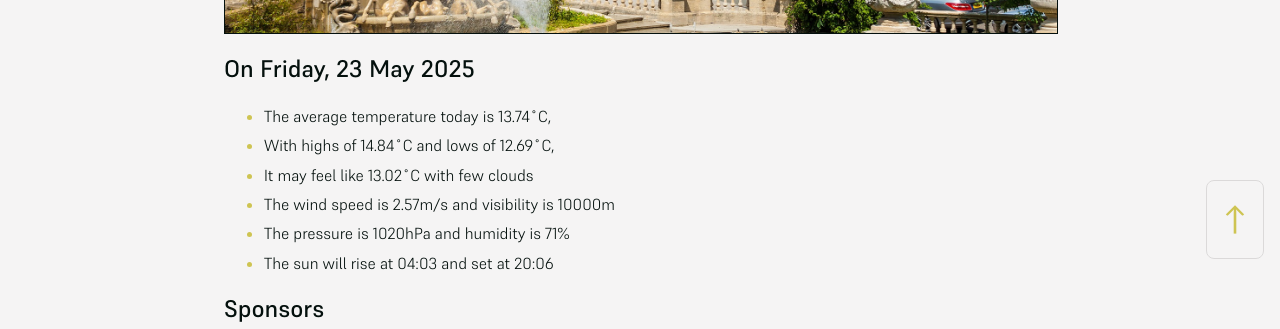
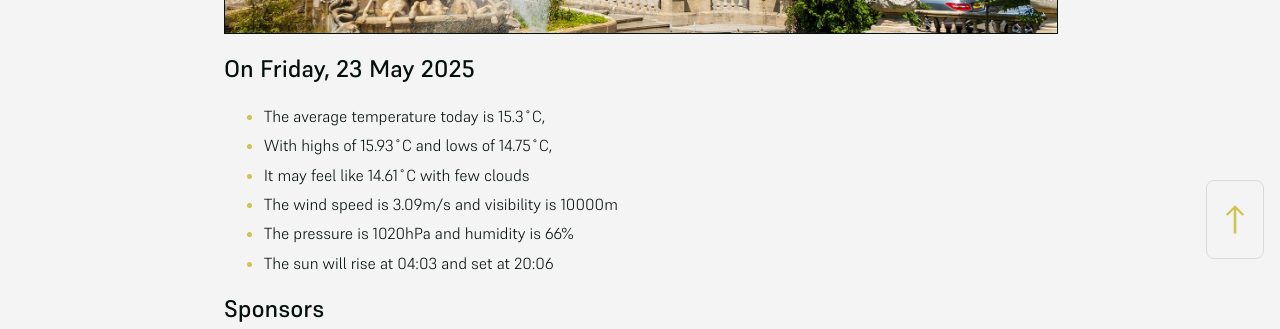
Before and after one commit to mat-0/cheltenham-open-data, a Jekyll site: the page built from index.md, in a window 1280 px wide. Shown: the part 625-954 px from the top of the page. Built offline with Jekyll 4.4.1, drawn with Linux system fonts in a browser that asks for light colours.

Commit message:
Updated 2025-05-23 08:58:19

```diff
--- a/index.md
+++ b/index.md
@@ -10,11 +10,11 @@ seo: Menu
 <!-- weather_marker starts -->
 ## On Friday, 23 May 2025
 
-- The average temperature today is 13.74˚C,
-- With highs of 14.84˚C and lows of 12.69˚C,
-- It may feel like 13.02˚C with few clouds
-- The wind speed is 2.57m/s and visibility is 10000m
-- The pressure is 1020hPa and humidity is 71%
+- The average temperature today is 15.3˚C,
+- With highs of 15.93˚C and lows of 14.75˚C,
+- It may feel like 14.61˚C with few clouds
+- The wind speed is 3.09m/s and visibility is 10000m
+- The pressure is 1020hPa and humidity is 66%
 - The sun will rise at 04:03 and set at 20:06
 
 <!-- weather_marker ends -->
```
Also changed, not shown: _data/flood.json (+5 -27 lines), _pages/fix-my-street.md (+4 -4 lines), _pages/news.md (+17 -17 lines).
